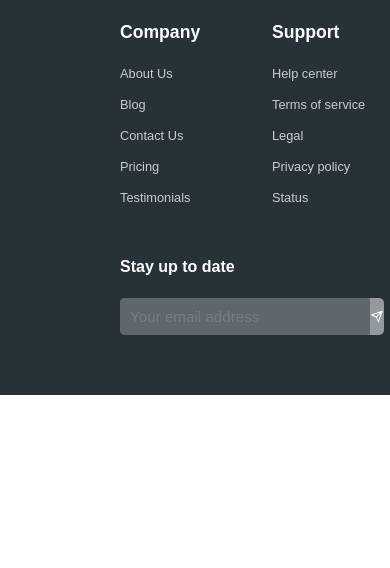
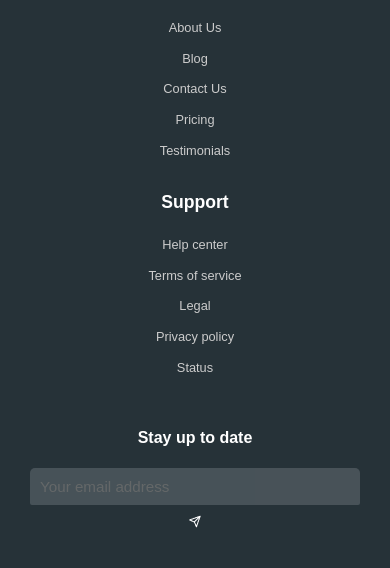
Before and after one commit to GanjKhatoonAli/Hackathon-Project, a plain HTML site: page index.html in a window 390 px wide. Shown: the part 7104-7672 px from the top of the page. Before the commit the page ends 7499 px from the top, so only its background shows below. Drawn offline with Linux system fonts and the light colour scheme.

Commit message:
Update style.css

```diff
--- a/style.css
+++ b/style.css
@@ -465,3 +465,46 @@ header img{
         width: 100%;
     }
 }
+@media (max-width: 786px) {
+    .footer {
+        padding: 40px 30px;
+    }
+
+    .footer-container {
+        flex-direction: column;
+        align-items: center;
+        text-align: center;
+        gap: 30px;
+    }
+
+    .footer-left,
+    .footer-right,
+    .subscribe-section {
+        flex: 1 1 100%;
+        text-align: center;
+    }
+
+    .footer-links {
+        flex-direction: column;
+        align-items: center;
+        gap: 20px;
+    }
+
+    .link-group {
+        text-align: center;
+    }
+
+    .subscribe-form {
+        flex-direction: column;
+        background: none;
+        gap: 10px;
+    }
+
+    .subscribe-form input {
+        width: 100%;
+    }
+
+    .social-icons {
+        justify-content: center;
+    }
+}
```
